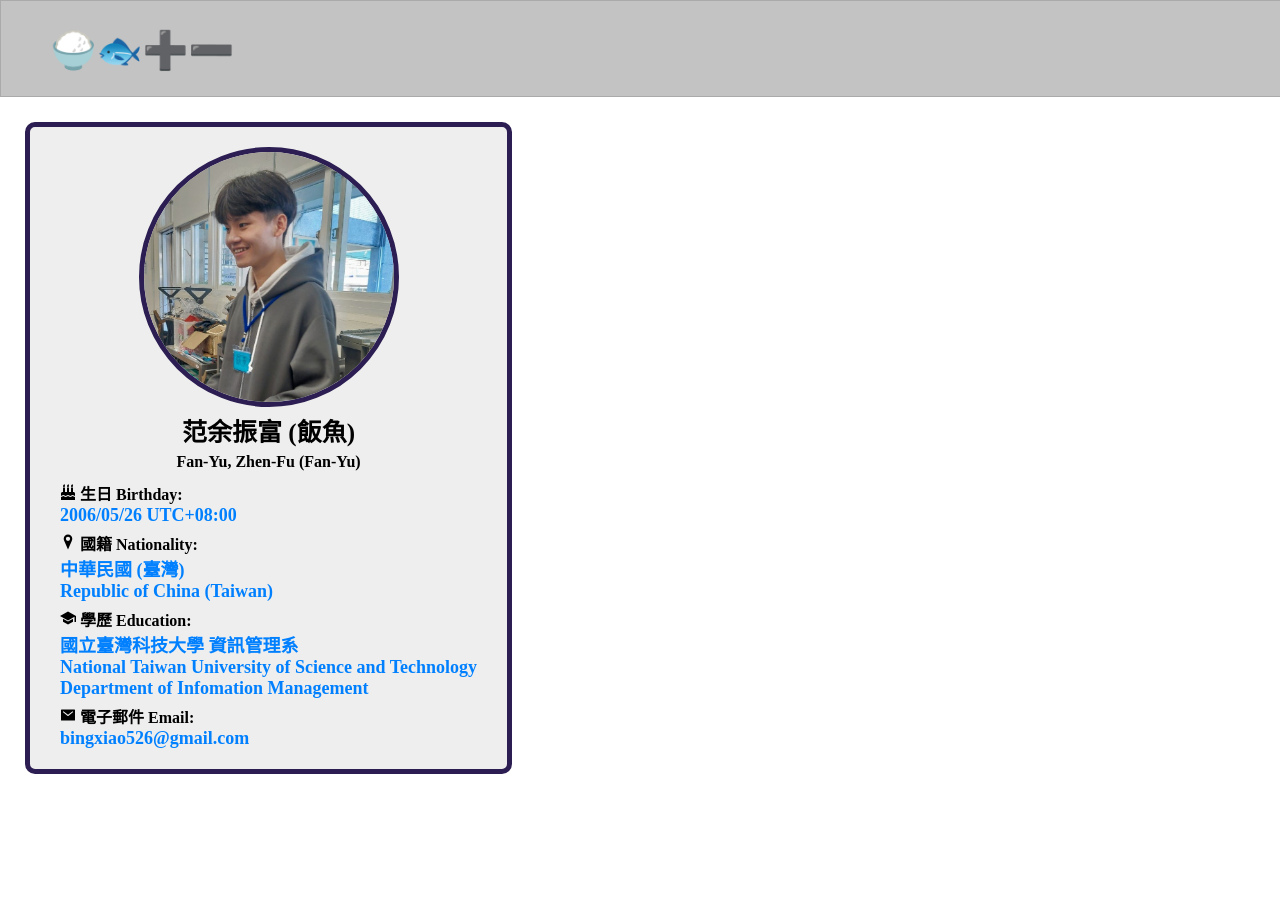
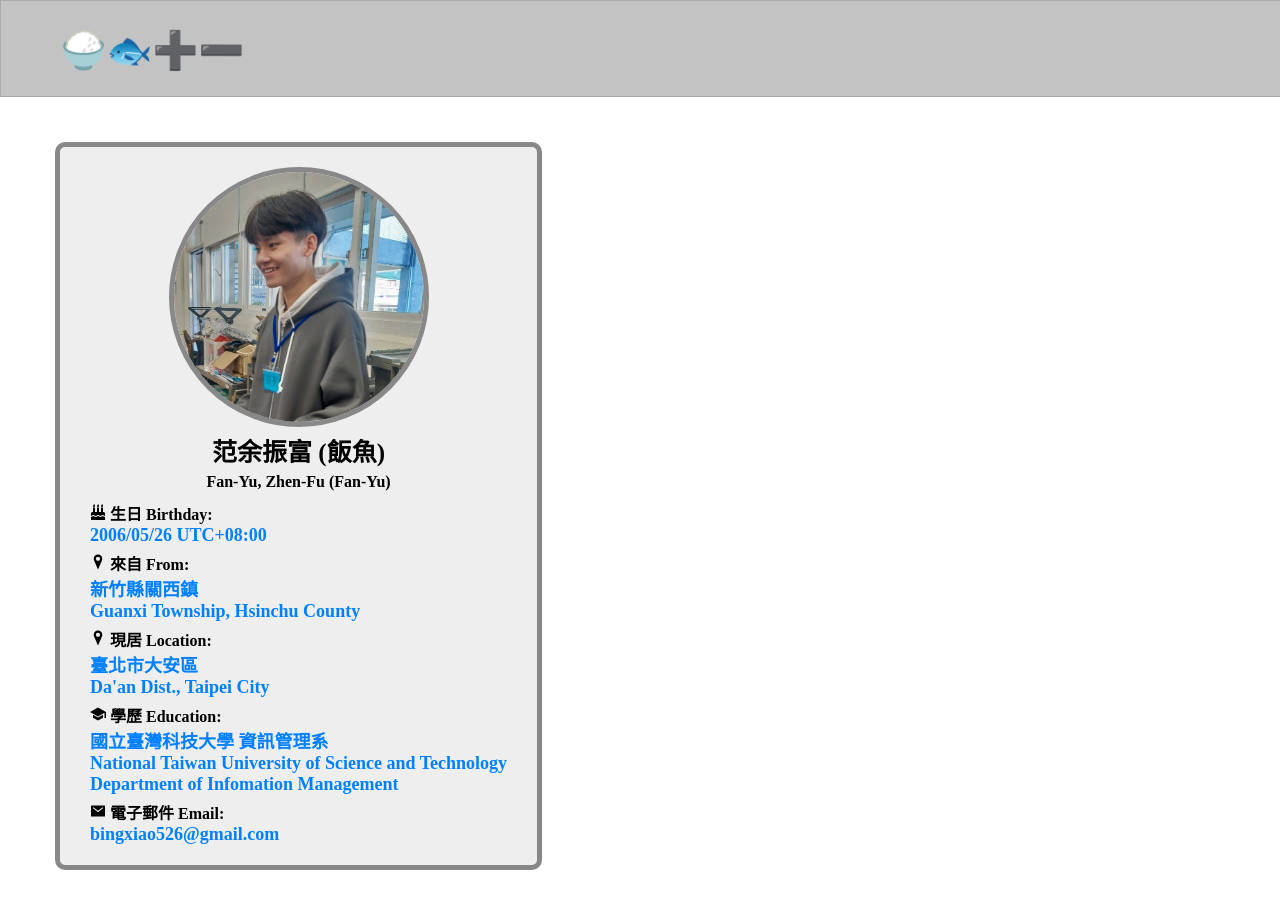
Before and after one commit to fanyuuu2006/fanyu-web, a Next.js app in the folder frontend/: page / in a window 1280 px wide. Shown: the top 908 px of the page. Before the commit the page ends 800 px from the top, so only its background shows below. Built offline with nearby package versions, Linux system fonts and the light colour scheme.

Commit message:
feat: 國籍改來自與現居

```diff
--- a/frontend/src/components/ProfileDiv.jsx
+++ b/frontend/src/components/ProfileDiv.jsx
@@ -16,7 +16,7 @@ function HeadPhoto() {
         alt="頭像"
         title="帥吧~"
         style={{
-          border: "5px solid #2c1e52",
+          border: "5px solid #888888",
           borderRadius: "100%",
         }}
       />
@@ -61,17 +61,33 @@ function FileTable() {
         </tr>
         <tr>
           <TableData isValue={false}>
-            <GiPositionMarker /> 國籍 Nationality:
+            <GiPositionMarker /> 來自 From:
           </TableData>
           <TableData isValue={true}>
             <a
-              href="https://maps.app.goo.gl/jSimDBag6FpT1PqG9"
+              href="https://zh.wikipedia.org/wiki/%E9%97%9C%E8%A5%BF%E9%8E%AE_(%E5%8F%B0%E7%81%A3)"
               target="_blank"
               rel="noopener noreferrer"
             >
-              {Profile.Nationality.Chinese}
+              {Profile.From.Chinese}
               <br />
-              {Profile.Nationality.English}
+              {Profile.From.English}
+            </a>
+          </TableData>
+        </tr>
+        <tr>
+          <TableData isValue={false}>
+            <GiPositionMarker /> 現居 Location:
+          </TableData>
+          <TableData isValue={true}>
+            <a
+              href="https://zh.wikipedia.org/zh-tw/%E5%A4%A7%E5%AE%89%E5%8D%80_(%E8%87%BA%E5%8C%97%E5%B8%82)"
+              target="_blank"
+              rel="noopener noreferrer"
+            >
+              {Profile.Location.Chinese}
+              <br />
+              {Profile.Location.English}
             </a>
           </TableData>
         </tr>
--- a/frontend/src/json/Profile.json
+++ b/frontend/src/json/Profile.json
@@ -10,6 +10,14 @@
     "Nationality": {
         "Chinese": "中華民國 (臺灣)",
         "English": "Republic of China (Taiwan)"
+    },
+    "From":{
+        "Chinese": "新竹縣關西鎮",
+        "English": "Guanxi Township, Hsinchu County"
+    },
+    "Location":{
+        "Chinese": "臺北市大安區",
+        "English": "Da'an Dist., Taipei City"
     },
     "Birthday": "2006/05/26 UTC+08:00",
     "Education": {
--- a/frontend/src/styles/Navbar.css
+++ b/frontend/src/styles/Navbar.css
@@ -8,7 +8,7 @@ header{
     border: 1px solid #AAAAAA;
     top: 0;
     z-index: 1000; /* 層級 */
-    padding: var(--padding-small) var(--padding-medium);
+    padding: var(--padding-small) var(--padding-large);
 
     display: flex;
     align-items: center;
--- a/frontend/src/styles/globals.css
+++ b/frontend/src/styles/globals.css
@@ -1,9 +1,9 @@
 :root {
   --div-background-color: #eeeeee;
 
-  --div-border-lv1: 5px solid #2c1e52;
-  --div-border-lv2: 3px solid #2c1e52;
-  --div-border-lv3: 1px solid #2c1e52;
+  --div-border-lv1: 5px solid #888888;
+  --div-border-lv2: 3px solid #888888;
+  --div-border-lv3: 1px solid #888888;
 
   --padding-small: 10px;
   --padding-medium: 20px;
@@ -25,6 +25,10 @@ body {
   width: 100dvw;
 }
 
+.s1{
+    padding: var(--padding-medium) var(--padding-large);
+}
+
 
 
 @media (max-width: 768px) {
@@ -33,5 +37,7 @@ body {
     flex-direction: column;
     align-items: flex-start;
     justify-content: center;
+
+    padding: 0;
   }
 }
```
Also changed, not shown: frontend/src/app/layout.jsx (renamed from frontend/src/app/layout.js), frontend/src/app/page.jsx (renamed from frontend/src/app/page.js).
